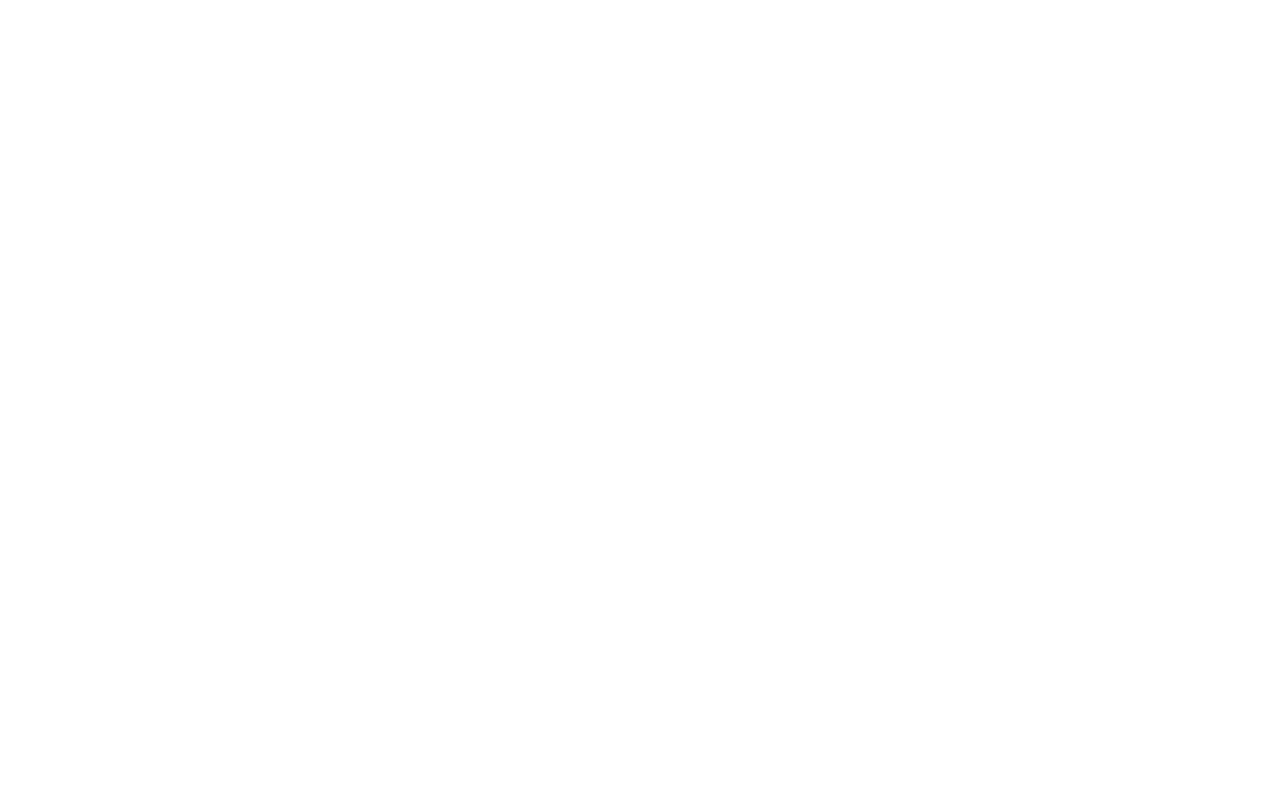
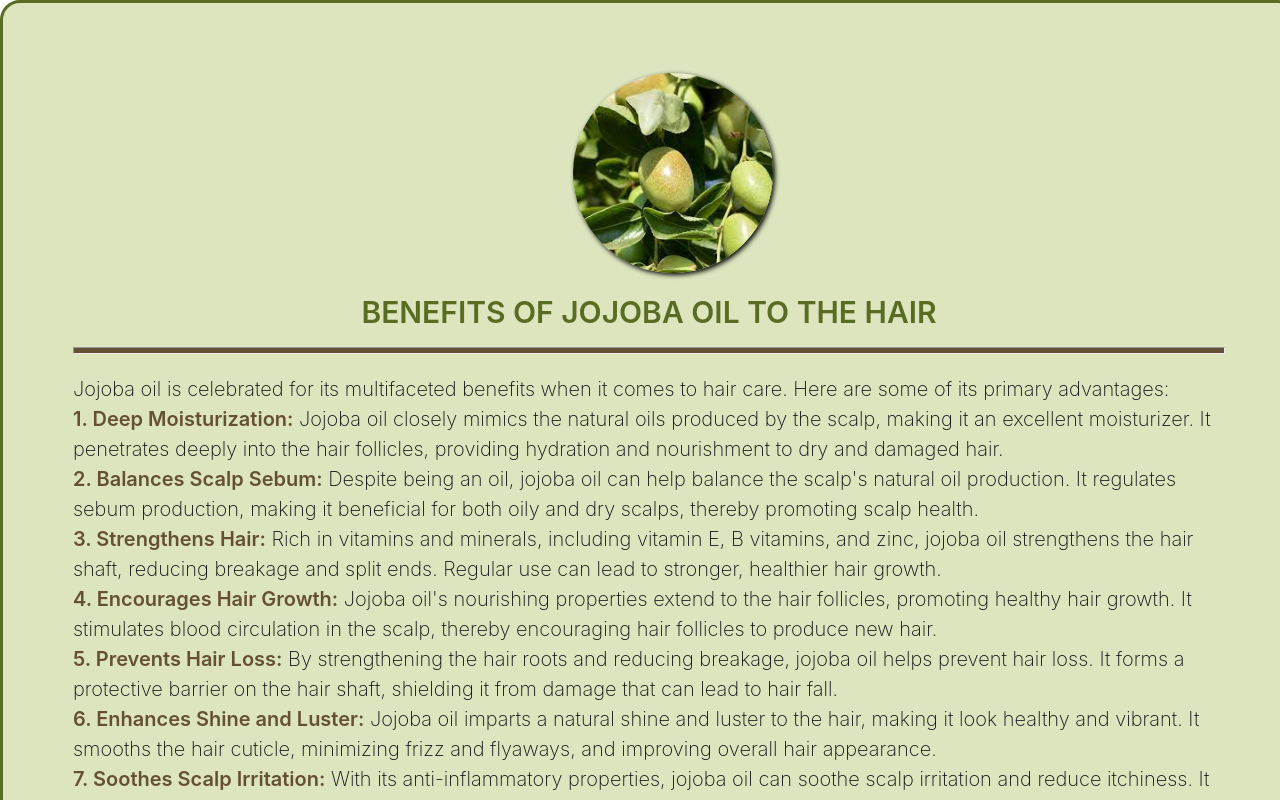
Before and after one commit to eniolaSamuel/CocoalateOil, a React (Create React App) app in the folder WebstormProjects/cocoalate_hair_oil/: page /ingredients/jojobaOilBenefits in a window 1280 px wide. Before the commit this address had no page. Shown: the top 800 px of the page. Built offline with nearby package versions, Linux system fonts and the light colour scheme.

Commit message:
jojoba oil commit

```diff
--- a/WebstormProjects/cocoalate_hair_oil/src/App.js
+++ b/WebstormProjects/cocoalate_hair_oil/src/App.js
@@ -9,6 +9,7 @@
 import {EucalyptusOil} from "./views/IngredientBreakdown/EucalyptusOil";
 import {FenugreekOil} from "./views/IngredientBreakdown/FenugreekOil";
 import {IndigoPowder} from "./views/IngredientBreakdown/IndigoPowder";
+import {JojobaOil} from "./views/IngredientBreakdown/JojobaOil";
 
 function App() {
   return (
@@ -25,6 +26,7 @@
             <Route path="/ingredients/eucalyptusOilBenefits" element={<EucalyptusOil />} />
             <Route path="/ingredients/fenugreekOilBenefits" element={<FenugreekOil />} />
             <Route path="/ingredients/indigoPowderBenefits" element={<IndigoPowder />} />
+            <Route path="/ingredients/jojobaOilBenefits" element={<JojobaOil />} />
           </Routes>
         </BrowserRouter>
       </>
--- /dev/null
+++ b/WebstormProjects/cocoalate_hair_oil/src/styles/IngredientBreakdown/JojobaOil.css
@@ -0,0 +1,48 @@
+.jojoba-frame{
+    width: 90%;
+    border: 3px solid #596D22;
+    border-radius: 20px;
+    background-color: #DCE5BE;
+    padding:70px;
+}
+
+.jojoba-frame h1{
+    font-size: 30px;
+    font-weight: 600;
+    line-height: 30px;
+    text-align: center;
+    color: #596D22;
+}
+
+.jojoba-frame span{
+    font-size: 20px;
+    font-weight: 600;
+    line-height: 30px;
+    text-align: center;
+    color: #655033;
+}
+
+.jojoba-frame hr{
+    height: 5px;
+    background-color: #655033;
+}
+
+.jojoba-frame p{
+    font-size: 20px;
+    font-weight: 200;
+    line-height: 30px;
+    text-align: left;
+    color: #111014;
+}
+
+.jojoba-frame br{
+    margin-bottom: 40px;
+}
+
+.jojoba-frame img{
+    border-radius: 50%;
+    width: 200px;
+    height: 200px;
+    box-shadow: 2px 2px 5px 0px rgba(0, 0, 0, 1);
+    margin-left: 500px;
+}
--- /dev/null
+++ b/WebstormProjects/cocoalate_hair_oil/src/views/IngredientBreakdown/JojobaOil.jsx
@@ -0,0 +1,44 @@
+import React from "react";
+import Jojoba from "../../assets/image/svg/jojoba.svg"
+import "../../styles/IngredientBreakdown/JojobaOil.css"
+export const JojobaOil = () =>{
+    return(
+        <div className="jojoba-frame">
+
+            <img src={Jojoba} alt={Jojoba}/>
+
+            <h1>BENEFITS OF JOJOBA OIL TO THE HAIR</h1>
+            <hr/>
+            <p>
+                Jojoba oil is celebrated for its multifaceted benefits when it comes to hair care. Here are some of its primary advantages:
+                <br/>
+
+                <span>1. Deep Moisturization:</span> Jojoba oil closely mimics the natural oils produced by the scalp, making it an excellent moisturizer. It penetrates deeply into the hair follicles, providing hydration and nourishment to dry and damaged hair.
+                <br/>
+
+                <span>2. Balances Scalp Sebum:</span> Despite being an oil, jojoba oil can help balance the scalp's natural oil production. It regulates sebum production, making it beneficial for both oily and dry scalps, thereby promoting scalp health.
+                <br/>
+
+                <span>3. Strengthens Hair:</span> Rich in vitamins and minerals, including vitamin E, B vitamins, and zinc, jojoba oil strengthens the hair shaft, reducing breakage and split ends. Regular use can lead to stronger, healthier hair growth.
+                <br/>
+
+                <span>4. Encourages Hair Growth:</span> Jojoba oil's nourishing properties extend to the hair follicles, promoting healthy hair growth. It stimulates blood circulation in the scalp, thereby encouraging hair follicles to produce new hair.
+                <br/>
+
+                <span>5. Prevents Hair Loss:</span> By strengthening the hair roots and reducing breakage, jojoba oil helps prevent hair loss. It forms a protective barrier on the hair shaft, shielding it from damage that can lead to hair fall.
+                <br/>
+
+                <span>6. Enhances Shine and Luster:</span> Jojoba oil imparts a natural shine and luster to the hair, making it look healthy and vibrant. It smooths the hair cuticle, minimizing frizz and flyaways, and improving overall hair appearance.
+                <br/>
+
+                <span>7. Soothes Scalp Irritation:</span> With its anti-inflammatory properties, jojoba oil can soothe scalp irritation and reduce itchiness. It can be particularly beneficial for addressing issues like dandruff, eczema, and psoriasis.
+                <br/>
+
+                <span>7. Protects Against Environmental Damage:</span> Jojoba oil acts as a protective barrier, shielding the hair from environmental stressors like UV rays, pollution, and heat styling. This helps prevent damage and maintains hair health.
+                <br/>
+
+                In summary, jojoba oil is a versatile and effective natural remedy for promoting overall hair health. Whether used as a leave-in treatment, conditioner, or scalp massage oil, jojoba oil can nourish, strengthen, and beautify the hair, leaving it looking and feeling its best.
+            </p>
+        </div>
+    )
+}
--- a/WebstormProjects/cocoalate_hair_oil/src/views/Ingredients.jsx
+++ b/WebstormProjects/cocoalate_hair_oil/src/views/Ingredients.jsx
@@ -63,9 +63,10 @@
 
                 <div className="ingredients-set">
                     <div className="Jojoba-frame">
-                        <a href={"/"}><img src={Jojoba} alt={Jojoba}/></a>
+                        <a href={"/ingredients/jojobaOilBenefits"}><img src={Jojoba} alt={Jojoba}/></a>
                         <p>Jojoba Oil</p>
                     </div>
+
                     <div className="Lavender-frame">
                         <a href={"/"}><img src={Lavender} alt={Lavender}/></a>
                         <p>Lavender E. Oil</p>
```
Also changed, not shown: WebstormProjects/cocoalate_hair_oil/src/styles/IngredientBreakdown/LavenderOil.css (added), WebstormProjects/cocoalate_hair_oil/src/views/IngredientBreakdown/LavenderOil.jsx (added).
